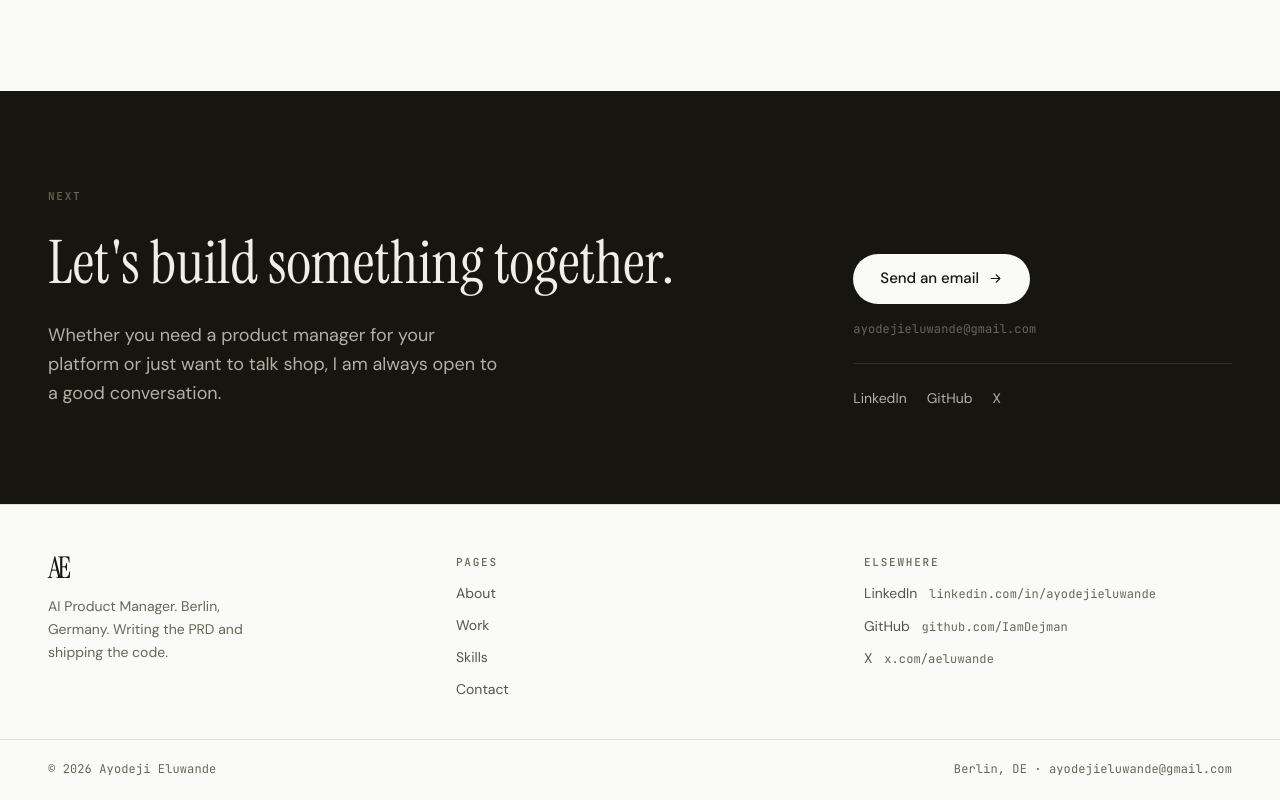
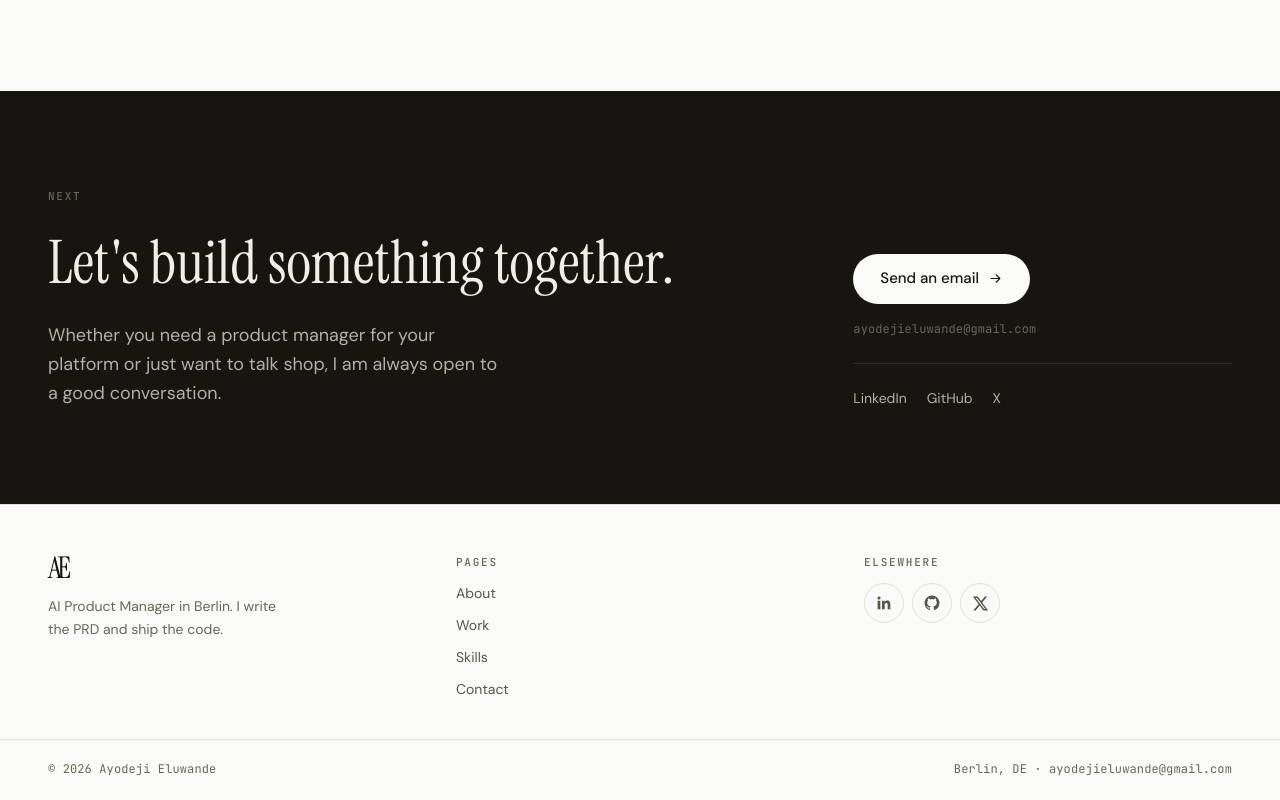
Before and after one commit to IamDejman/portfolio, a Next.js app: page / in a window 1280 px wide. Shown: the part 3015-3815 px from the top of the page. Built offline with nearby package versions, Linux system fonts and the light colour scheme.

Commit message:
fix(ui): Icon-only social links and tighter footer tagline
Replace the name-plus-URL social rows with brand-icon buttons and
shorten the footer tagline to one sentence.

```diff
--- a/src/components/Footer.tsx
+++ b/src/components/Footer.tsx
@@ -3,9 +3,33 @@ import { siteConfig, navLinks } from "@/data/content";
 import Logo from "@/components/Logo";
 
 const social = [
-  { label: "LinkedIn", href: "linkedin", note: "linkedin.com/in/ayodejieluwande" },
-  { label: "GitHub", href: "github", note: "github.com/IamDejman" },
-  { label: "X", href: "twitter", note: "x.com/aeluwande" },
+  {
+    label: "LinkedIn",
+    href: "linkedin",
+    icon: (
+      <svg width="18" height="18" viewBox="0 0 24 24" fill="currentColor" aria-hidden="true">
+        <path d="M20.45 20.45h-3.55v-5.57c0-1.33-.03-3.04-1.85-3.04-1.86 0-2.14 1.45-2.14 2.94v5.67H9.35V9h3.41v1.56h.05c.47-.9 1.63-1.85 3.36-1.85 3.6 0 4.27 2.37 4.27 5.45v6.29ZM5.34 7.43a2.06 2.06 0 1 1 0-4.12 2.06 2.06 0 0 1 0 4.12ZM7.12 20.45H3.55V9h3.57v11.45Z" />
+      </svg>
+    ),
+  },
+  {
+    label: "GitHub",
+    href: "github",
+    icon: (
+      <svg width="18" height="18" viewBox="0 0 24 24" fill="currentColor" aria-hidden="true">
+        <path d="M12 2a10 10 0 0 0-3.16 19.49c.5.09.68-.22.68-.48v-1.7c-2.78.6-3.37-1.34-3.37-1.34-.45-1.16-1.11-1.47-1.11-1.47-.9-.62.07-.6.07-.6 1 .07 1.53 1.03 1.53 1.03.9 1.52 2.34 1.08 2.91.83.09-.65.35-1.09.63-1.34-2.22-.25-4.56-1.11-4.56-4.94 0-1.09.39-1.99 1.03-2.69-.1-.25-.45-1.27.1-2.64 0 0 .84-.27 2.75 1.02a9.58 9.58 0 0 1 5 0c1.91-1.29 2.75-1.02 2.75-1.02.55 1.37.2 2.39.1 2.64.64.7 1.03 1.6 1.03 2.69 0 3.84-2.34 4.68-4.57 4.93.36.31.68.92.68 1.85v2.75c0 .26.18.58.69.48A10 10 0 0 0 12 2Z" />
+      </svg>
+    ),
+  },
+  {
+    label: "X",
+    href: "twitter",
+    icon: (
+      <svg width="17" height="17" viewBox="0 0 24 24" fill="currentColor" aria-hidden="true">
+        <path d="M18.24 2.25h3.31l-7.23 8.26 8.5 11.24h-6.66l-5.21-6.82-5.97 6.82H1.67l7.73-8.84L1.25 2.25h6.83l4.71 6.23 5.45-6.23Zm-1.16 17.52h1.83L7.08 4.13H5.12l11.96 15.64Z" />
+      </svg>
+    ),
+  },
 ] as const;
 
 export default function Footer() {
@@ -14,9 +38,8 @@ export default function Footer() {
       <div className="mx-auto grid max-w-[1280px] grid-cols-1 gap-10 px-5 pt-12 pb-10 sm:grid-cols-3 md:px-12">
         <div className="flex flex-col gap-3">
           <Logo />
-          <p className="max-w-[230px] text-sm leading-relaxed text-ink-3">
-            AI Product Manager. Berlin, Germany. Writing the PRD and shipping
-            the code.
+          <p className="max-w-[240px] text-sm leading-relaxed text-ink-3">
+            AI Product Manager in Berlin. I write the PRD and ship the code.
           </p>
         </div>
         <div className="flex flex-col gap-3">
@@ -35,17 +58,20 @@ export default function Footer() {
         </div>
         <div className="flex flex-col gap-3">
           <p className="label">Elsewhere</p>
+          <div className="flex items-center gap-2">
             {social.map((s) => (
               <a
                 key={s.label}
                 href={siteConfig[s.href]}
                 target="_blank"
                 rel="noopener noreferrer"
-              className="text-sm text-ink-2 hover:text-ink transition-colors"
+                aria-label={s.label}
+                className="flex h-10 w-10 items-center justify-center rounded-full border border-line text-ink-2 hover:text-ink hover:border-line-2 transition-colors"
               >
-              {s.label} <span className="meta ml-2">{s.note}</span>
+                {s.icon}
               </a>
             ))}
+          </div>
         </div>
       </div>
       <div className="border-t border-line">
```
Lines whose indentation alone changed are shown as unchanged.
